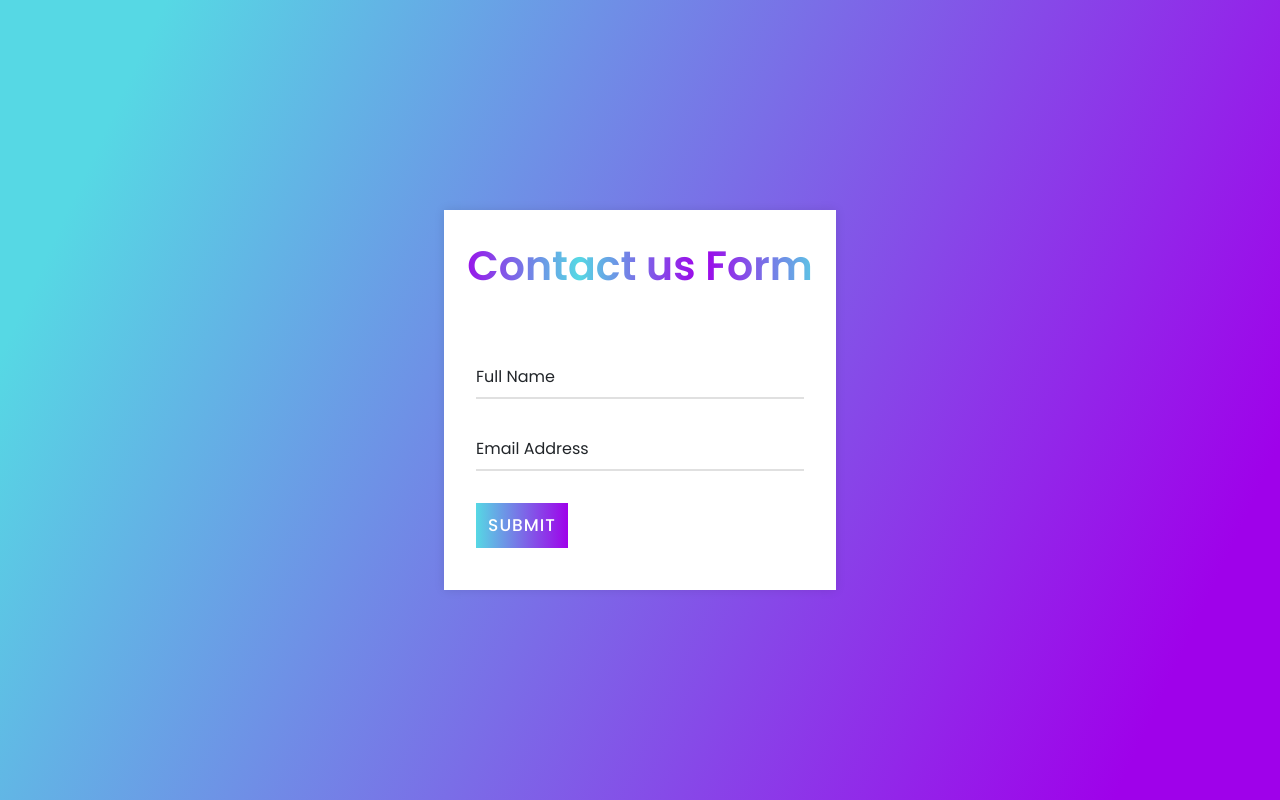
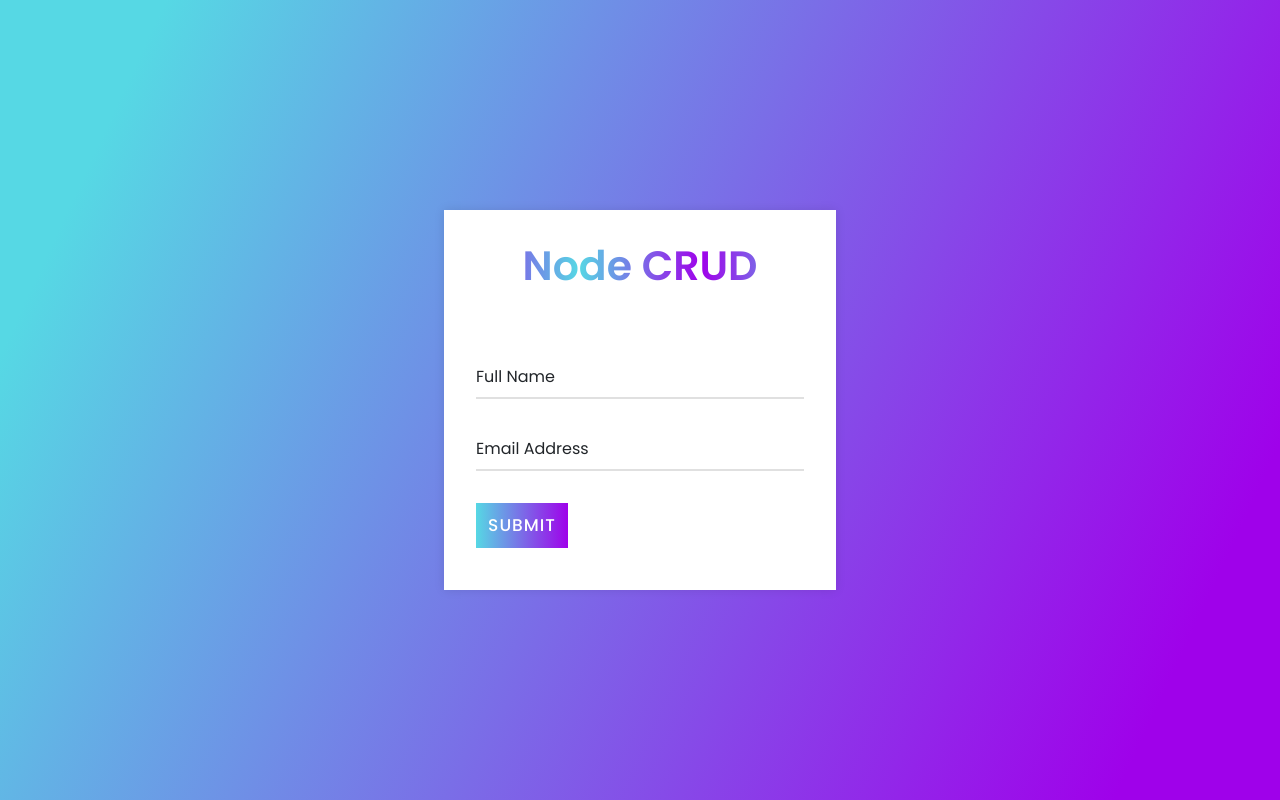
Before and after one commit to gangaweerakkody/NodeCRUDWithReact, a React (Create React App) app in the folder frontend/: page / in a window 1280 px wide. Built offline with nearby package versions, Linux system fonts and the light colour scheme.

Commit message:
changed title

```diff
--- a/frontend/src/Student.js
+++ b/frontend/src/Student.js
@@ -4,7 +4,7 @@ function Student() {
   return (
     <div class="container">
     <div class="text">
-       Contact us Form
+       Node CRUD
     </div>
     <form action="#">
        <div class="form-row">
```
